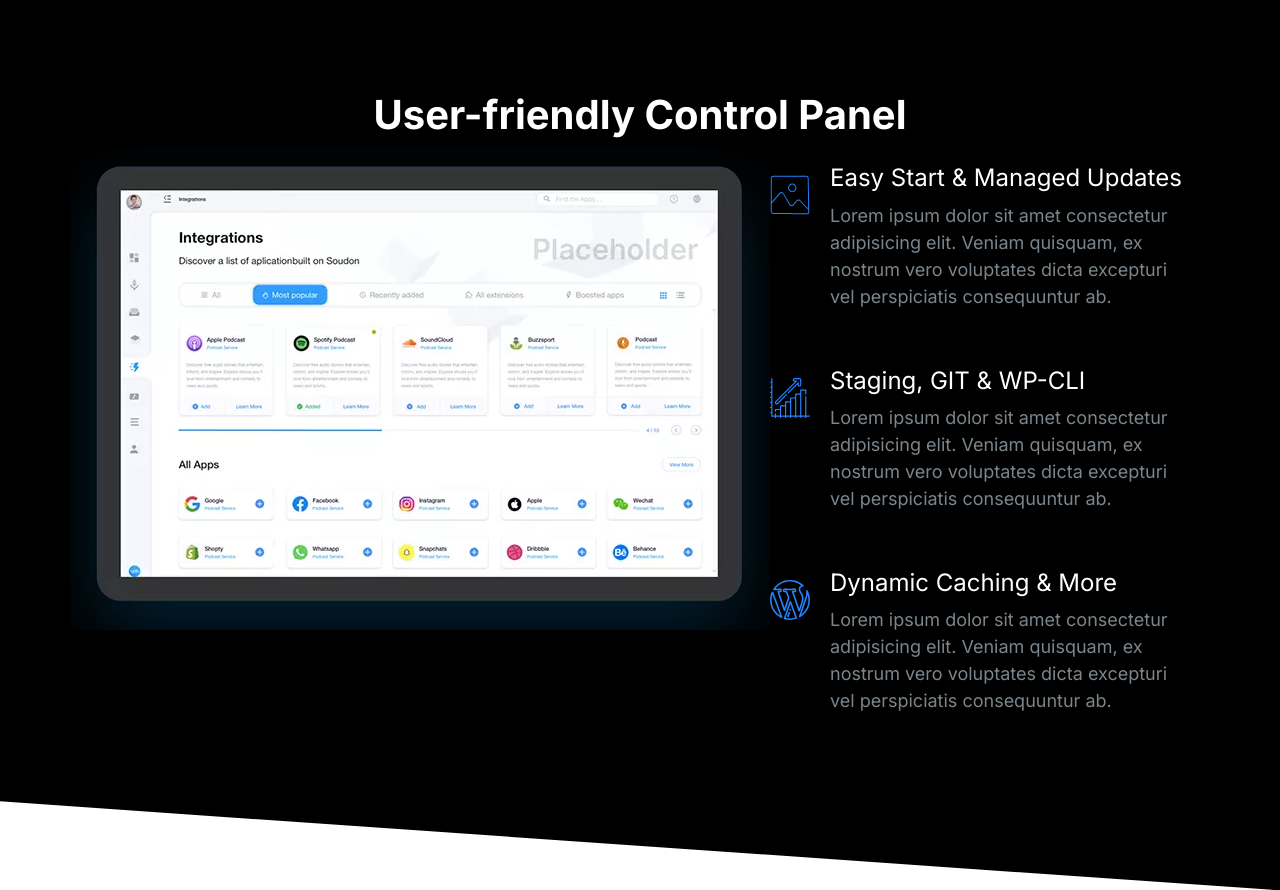
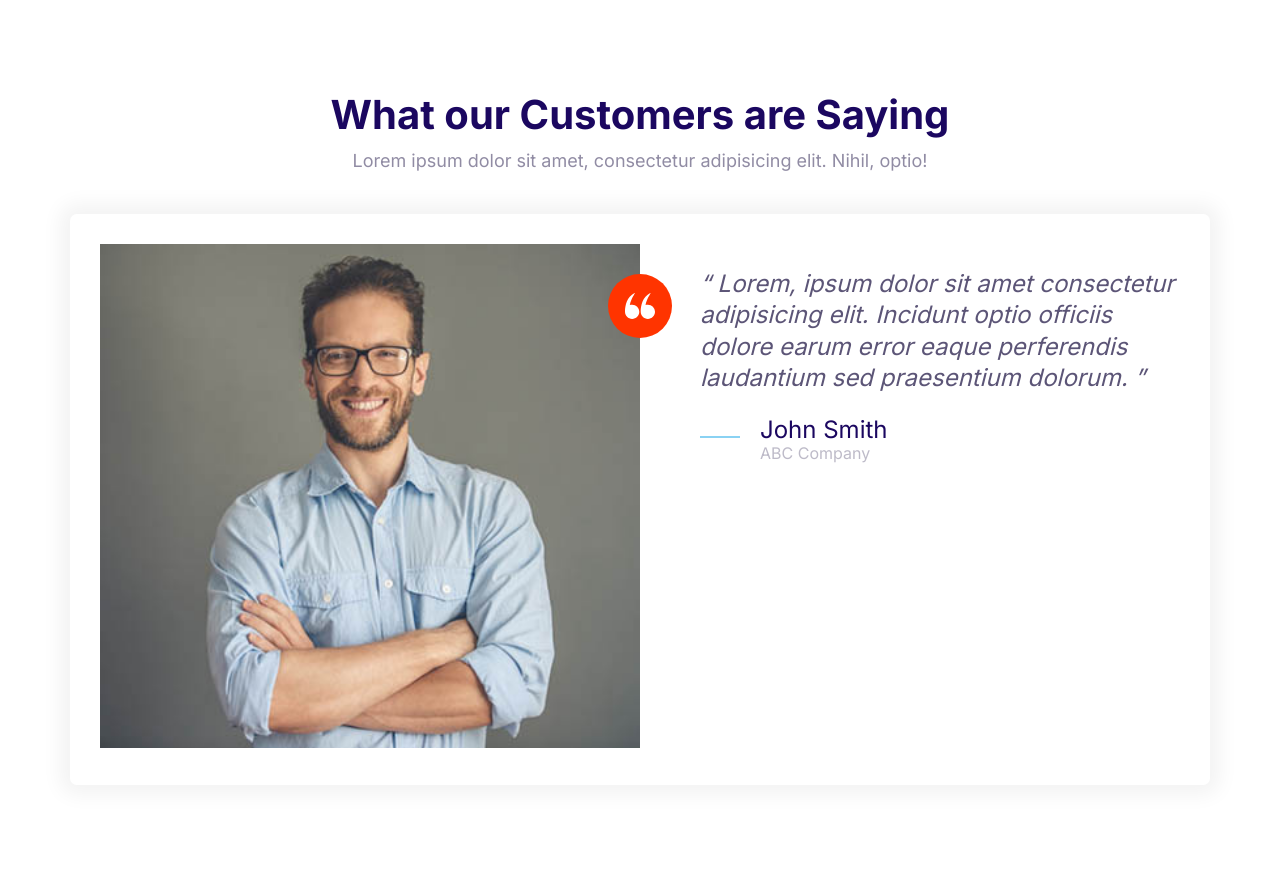
Before and after one commit to ysherqawi/cloudify, a plain HTML site: page index.html in a window 1280 px wide. After the commit the page ends 845 px from the top, so only its background shows below. Drawn offline with Linux system fonts and the light colour scheme.

Commit message:
Build the block testimonials component

```diff
--- a/css/styles.css
+++ b/css/styles.css
@@ -616,6 +616,7 @@ a {
 
 .block__header {
   text-align: center;
+  margin-bottom: 4rem;
 }
 
 .block__heading {
--- a/index.html
+++ b/index.html
@@ -14,75 +14,50 @@
     <link rel="stylesheet" href="css/styles.css" />
   </head>
   <body>
-    <section class="block block--dark block--skewed-right block-showcase">
+    <section class="block">
       <header class="block__header">
-        <h2>User-friendly Control Panel</h2>
+        <h2>What our Customers are Saying</h2>
+        <p>
+          Lorem ipsum dolor sit amet, consectetur adipisicing elit. Nihil,
+          optio!
+        </p>
       </header>
-      <div class="container grid grid--cols-2">
-        <picture class="block-showcase__image">
-          <source
-            type="image/webp"
-            srcset="images/ipad.webp 1x, images/ipad@2x.webp 2x"
+      <div class="container">
+        <div class="card testimonial">
+          <div class="grid grid--cols-2">
+            <div class="testimonial__image">
+              <img
+                src="images/testimonial.jpg"
+                alt="A happy, smiling customer"
               />
-          <source
-            type="image/png"
-            srcset="images/ipad.png 1x, images/ipad@2x.png 2x"
-          />
-          <img src="images/ipad.png" alt="" />
-        </picture>
-        <ul class="list">
-          <li>
+              <span class="icon-container icon-container--accent">
+                <svg class="icon icon--white icon--small">
+                  <use xlink:href="images/sprite.svg#quotes"></use>
+                </svg>
+              </span>
+            </div>
+            <blockquote class="quote">
+              <p class="quote__text">
+                Lorem, ipsum dolor sit amet consectetur adipisicing elit.
+                Incidunt optio officiis dolore earum error eaque perferendis
+                laudantium sed praesentium dolorum.
+              </p>
+              <footer>
                 <div class="media">
                   <div class="media__image">
-                <svg class="icon icon--primary">
-                  <use xlink:href="images/sprite.svg#snap"></use>
+                    <svg class="icon icon--primary quote__line">
+                      <use xlink:href="images/sprite.svg#line"></use>
                     </svg>
                   </div>
                   <div class="media__body">
-                <h3 class="media__title">Easy Start & Managed Updates</h3>
-                <p>
-                  Lorem ipsum dolor sit amet consectetur adipisicing elit.
-                  Veniam quisquam, ex nostrum vero voluptates dicta excepturi
-                  vel perspiciatis consequuntur ab.
-                </p>
+                    <h3 class="media__title quote__author">John Smith</h3>
+                    <p class="quote__organization">ABC Company</p>
                   </div>
                 </div>
-          </li>
-          <li>
-            <div class="media">
-              <div class="media__image">
-                <svg class="icon icon--primary">
-                  <use xlink:href="images/sprite.svg#growth"></use>
-                </svg>
-              </div>
-              <div class="media__body">
-                <h3 class="media__title">Staging, GIT & WP-CLI</h3>
-                <p>
-                  Lorem ipsum dolor sit amet consectetur adipisicing elit.
-                  Veniam quisquam, ex nostrum vero voluptates dicta excepturi
-                  vel perspiciatis consequuntur ab.
-                </p>
+              </footer>
+            </blockquote>
           </div>
         </div>
-          </li>
-          <li>
-            <div class="media">
-              <div class="media__image">
-                <svg class="icon icon--primary">
-                  <use xlink:href="images/sprite.svg#wordpress"></use>
-                </svg>
-              </div>
-              <div class="media__body">
-                <h3 class="media__title">Dynamic Caching & More</h3>
-                <p>
-                  Lorem ipsum dolor sit amet consectetur adipisicing elit.
-                  Veniam quisquam, ex nostrum vero voluptates dicta excepturi
-                  vel perspiciatis consequuntur ab.
-                </p>
-              </div>
-            </div>
-          </li>
-        </ul>
       </div>
     </section>
 
```
Also changed, not shown: components/block-testimonials.html (added, +42 -0 lines), components/testimonials.html (+1 -1 lines). Lines whose indentation alone changed are shown as unchanged.
